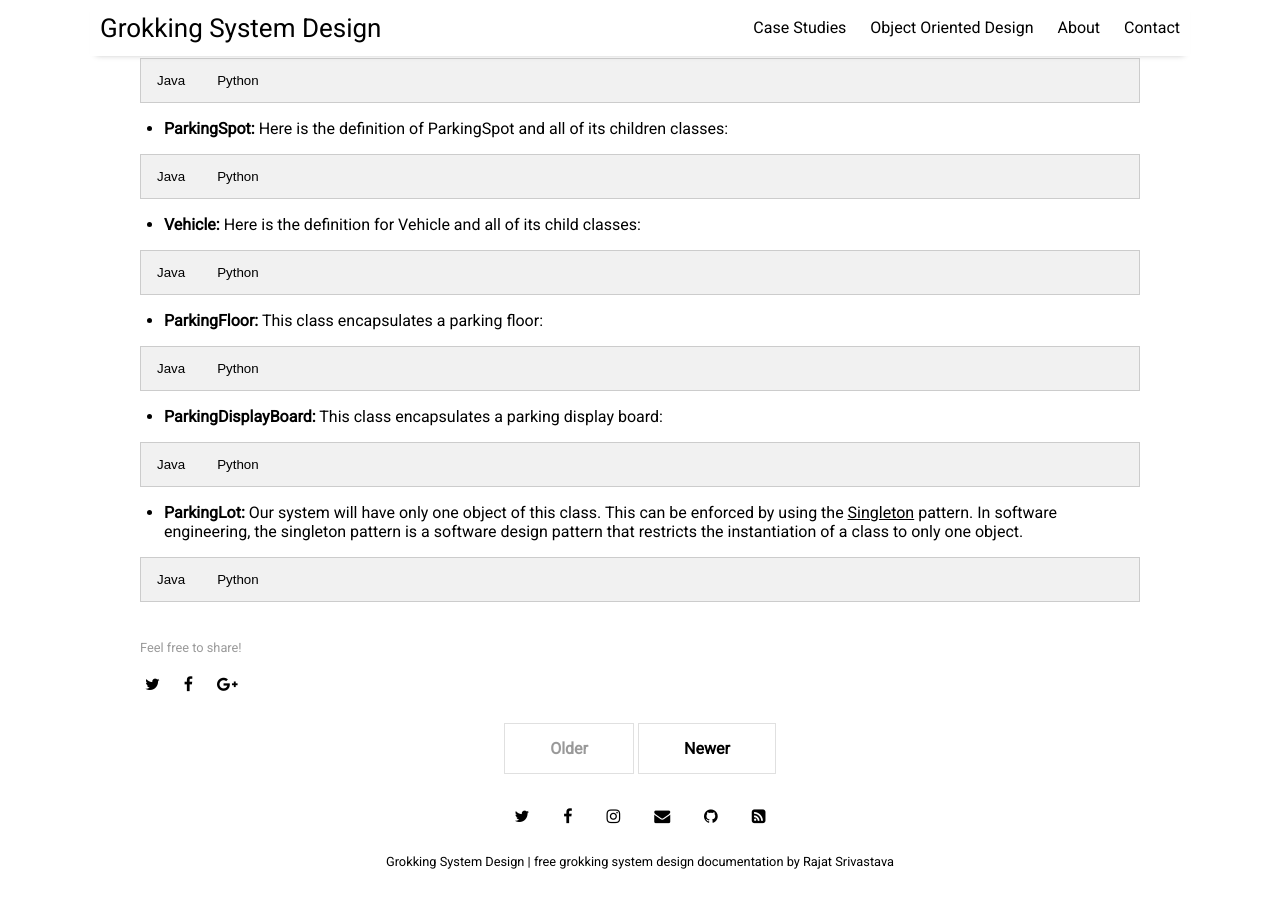
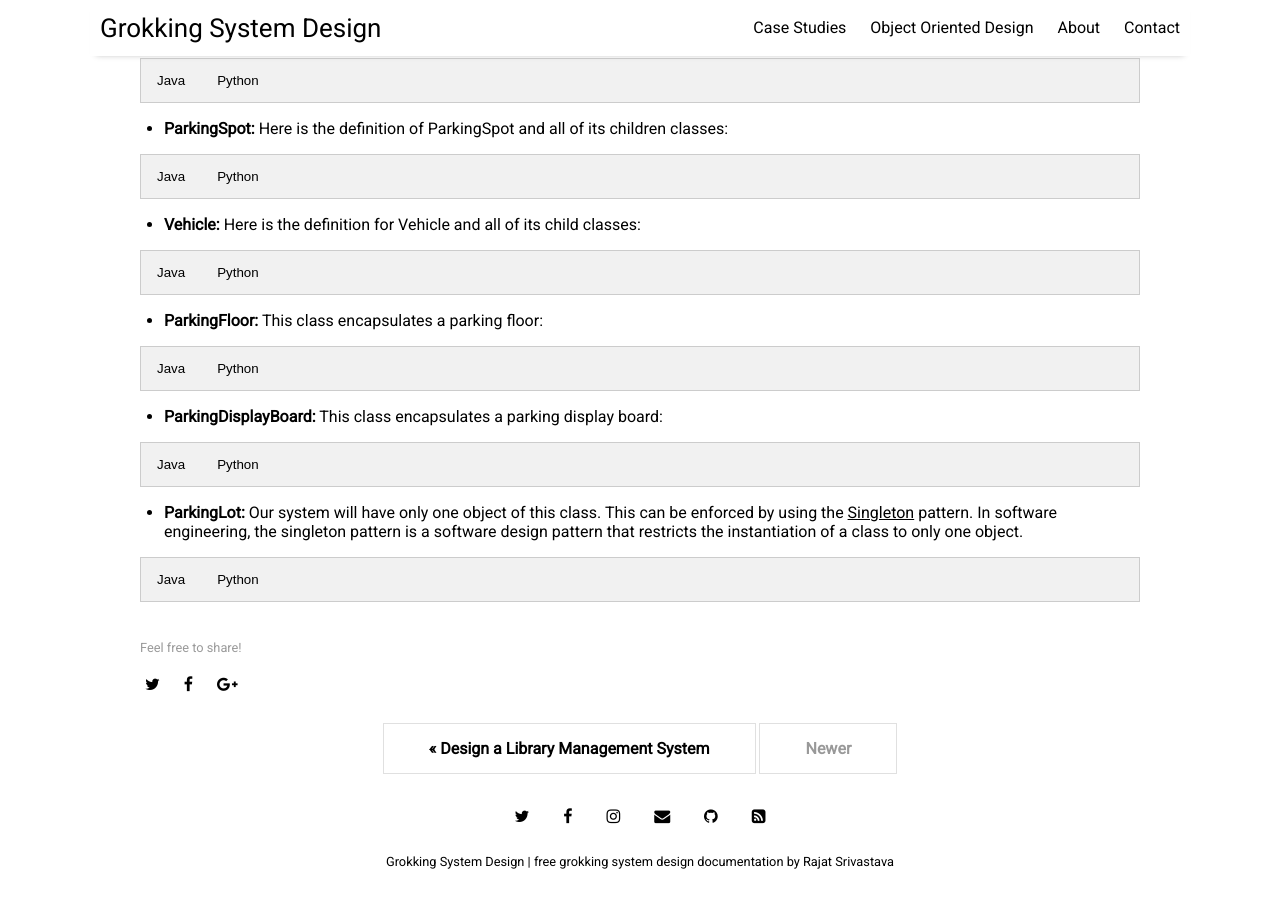
Before and after one commit to rajat19/system-design, a Jekyll site: the page built from _posts/2020-10-25-parking-lot.md, in a window 1280 px wide and 900 px high, scrolled down 6345 px. Built offline with Jekyll 4.4.1, drawn with Linux system fonts in a browser that asks for light colours; nearby versions of some CDN libraries.

Commit message:
fix pagination text and url

```diff
--- a/_config.yml
+++ b/_config.yml
@@ -21,5 +21,3 @@ author:              "Rajat Srivastava"
 # RSS 2.0 can be used instead of Atom by uncommenting following two lines
 feed:
  path: rss-feed.xml
-
-theme: jekyll-theme-cayman
--- a/_layouts/post.html
+++ b/_layouts/post.html
@@ -92,16 +92,16 @@ layout: default
 
   <!-- Pagination links -->
   <div class="pagination">
-    {% if next_post.url %}
-      <a class="pagination-button pagination-active next" href="{{next_post.url}}">{{ site.data.settings.pagination.previous_page }}</a>
+    {% if previous_post.url %}
+      <a class="pagination-button pagination-active" href="{{ site.github.url }}{{previous_post.url}}">&laquo; {{previous_post.title}}</a>
     {% else %}
       <span class="pagination-button">{{ site.data.settings.pagination.previous_page }}</span>
     {% endif %}
 
-    {% if previous_post.url %}
-      <a class="pagination-button pagination-active" href="{{previous_post.url}}">{{ site.data.settings.pagination.next_page }}</a>
-      {% else %}
-        <span class="pagination-button">{{ site.data.settings.pagination.next_page }}</span>
+    {% if next_post.url %}
+      <a class="pagination-button pagination-active next" href="{{ site.github.url }}{{next_post.url}}">{{next_post.title}} &raquo;</a>
+    {% else %}
+      <span class="pagination-button">{{ site.data.settings.pagination.next_page }}</span>
     {% endif %}
   </div>
 
```
